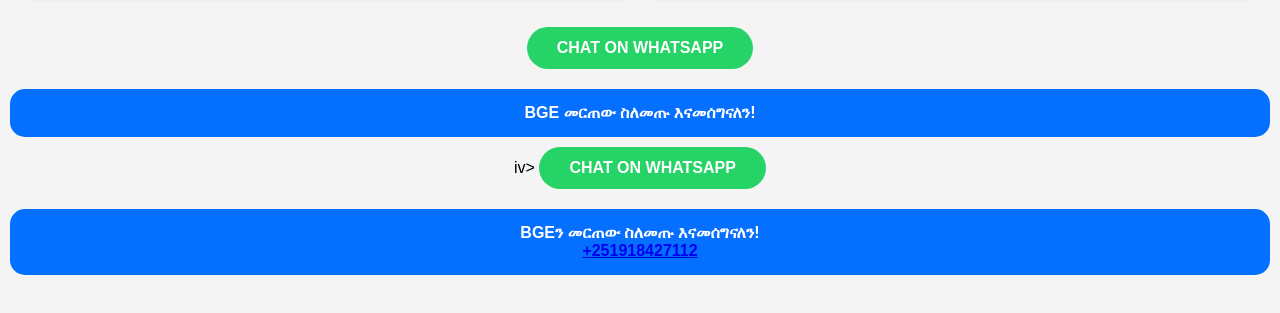
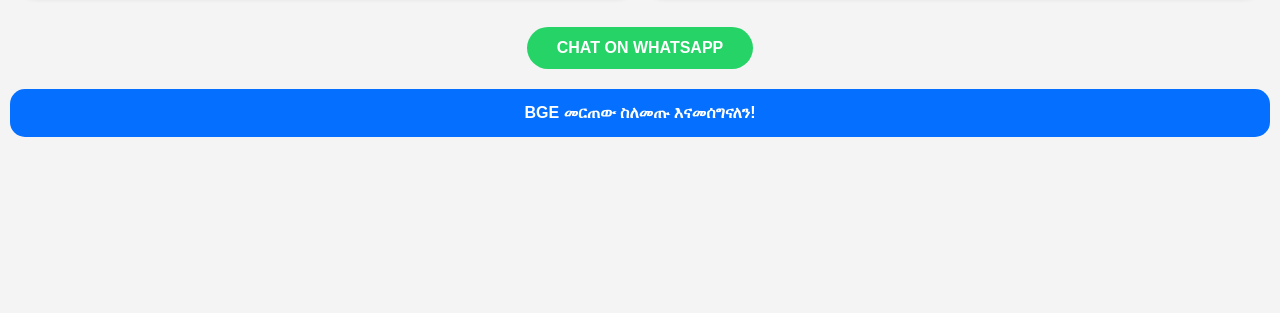
Before and after one commit to Biniam75gh/BGES, a plain HTML site: page index.html in a window 1280 px wide. Shown: the part 479-792 px from the top of the page. Drawn offline with Linux system fonts and the light colour scheme.

Commit message:
Update index.html

```diff
--- a/index.html
+++ b/index.html
@@ -61,14 +61,4 @@
 </body>
 </html>
    </a>
-    </div>iv>
-
-    <a href="https://wa.me/251918427112" class="whatsapp-btn">CHAT ON WHATSAPP</a>
-
-    <div class="footer-note">
-        BGEን መርጠው ስለመጡ እናመሰግናለን!<br>
-        <a href="tel:+251918427112">+251918427112</a>
-    </div>
-
-</body>
-</html>
+</div>
```
